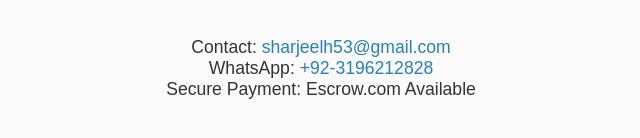
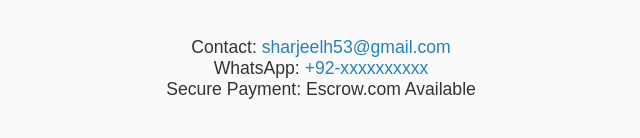
Before and after one commit to Sharkheel/Bluetechtips.com, a plain HTML site: page Index.html in a window 1280 px wide. Shown: the part 232-370 px from the top of the page, 319-959 px from the left. Drawn offline with Linux system fonts and the light colour scheme.

Commit message:
Update Index.html

```diff
--- a/Index.html
+++ b/Index.html
@@ -36,7 +36,7 @@
   <p>Interested in purchasing this domain?</p>
   <div class="contact">
     Contact: <a href="mailto:sharjeelh53@gmail.com">sharjeelh53@gmail.com</a><br>
-    WhatsApp: <a href="https://wa.me/923196212828" target="_blank">+92-3196212828</a><br>
+    WhatsApp: <a href="https://wa.me/92xxxxxxxxxx" target="_blank">+92-xxxxxxxxxx</a><br>
     Secure Payment: Escrow.com Available
   </div>
 
```
